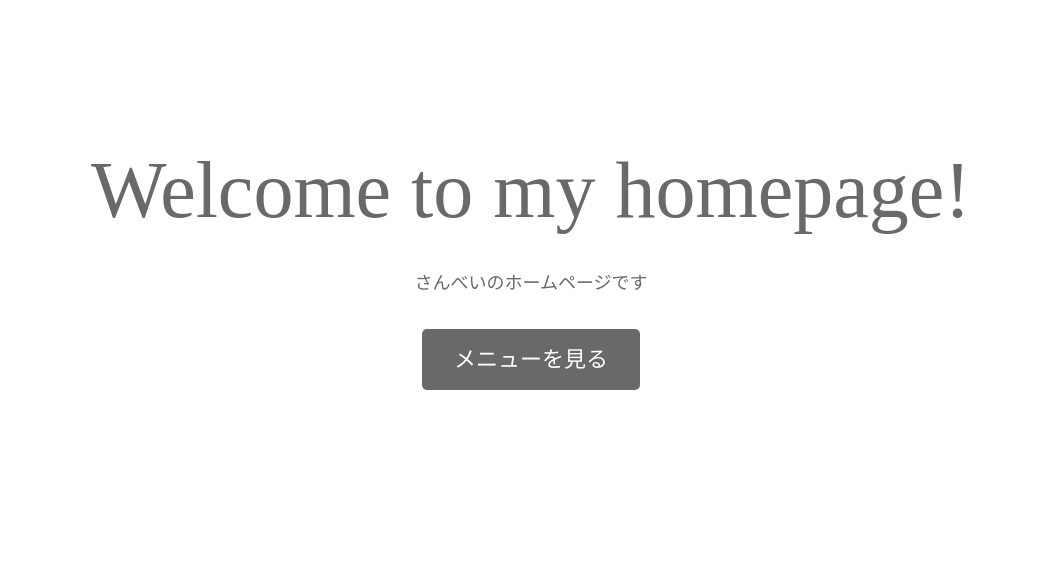
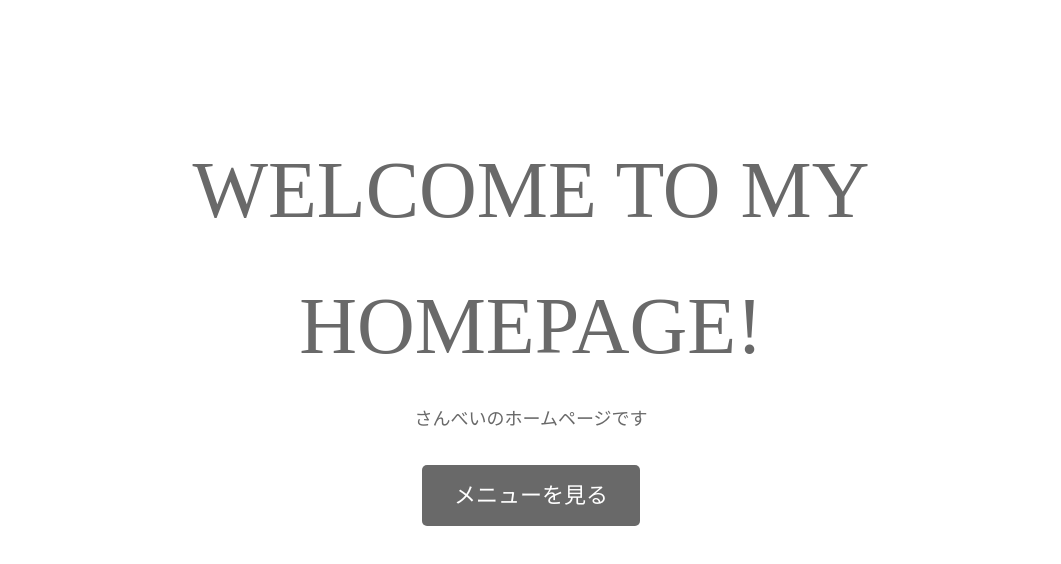
Before and after one commit to bns11/mysite, a plain HTML site: page index.html in a window 1280 px wide. Shown: the part 94-658 px from the top of the page, without its empty margins (109-1170 px from the left). Drawn offline with Linux system fonts and the light colour scheme; some packages are replaced by stand-ins of ours; a web font is replaced by a local one.

Commit message:
Body message changed

```diff
--- a/index.html
+++ b/index.html
@@ -27,7 +27,7 @@
             </header>
 
             <div class="home-content wrapper">
-                <h2 class="page-title">Welcome to my homepage!</h2>
+                <h2 class="page-title">WELCOME TO MY HOMEPAGE!</h2>
                 <p>さんべいのホームページです</p>
                 <a class="button" href="menu.html">メニューを見る</a>
             </div><!-- /.home-content -->
```
